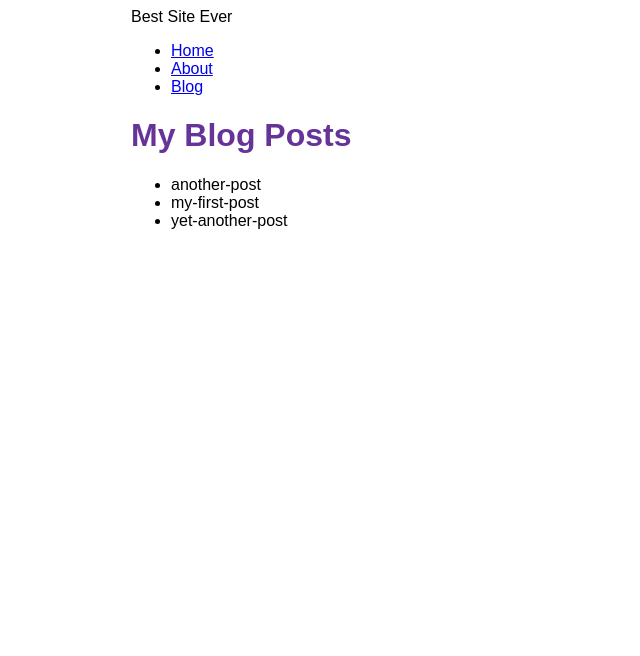
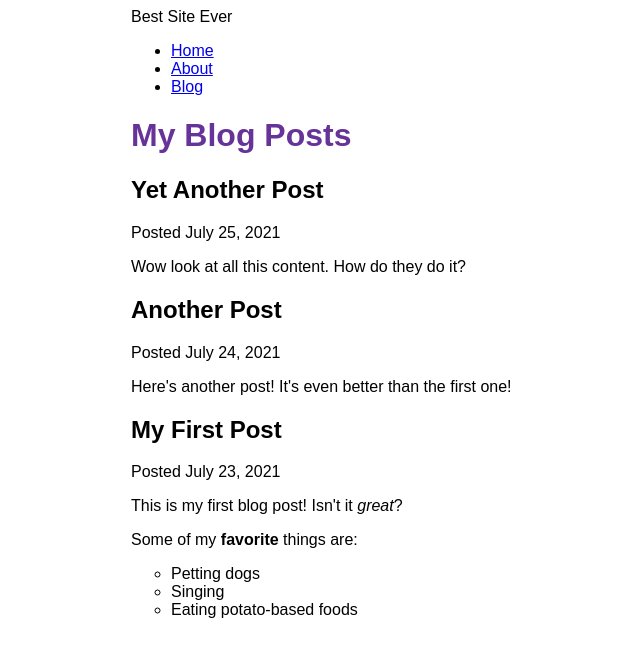
Before and after one commit to Nokrei/gatsby-practice, a Gatsby site: page /blog in a window 1280 px wide. Shown: the whole page, without its empty margins (259-899 px from the left). Built offline with nearby package versions, Linux system fonts and the light colour scheme; Gatsby itself is replaced by a stand-in of ours.

Commit message:
Add blog

```diff
--- a/blog/another-post.mdx
+++ b/blog/another-post.mdx
@@ -0,0 +1,6 @@
+---
+title: "Another Post"
+date: "2021-07-24"
+---
+
+Here's another post! It's even better than the first one!
--- a/blog/my-first-post.mdx
+++ b/blog/my-first-post.mdx
@@ -0,0 +1,12 @@
+---
+title: "My First Post"
+date: "2021-07-23"
+---
+
+This is my first blog post! Isn't it _great_?
+
+Some of my **favorite** things are:
+
+- Petting dogs
+- Singing
+- Eating potato-based foods
--- a/blog/yet-another-post.mdx
+++ b/blog/yet-another-post.mdx
@@ -0,0 +1,6 @@
+---
+title: "Yet Another Post"
+date: "2021-07-25"
+---
+
+Wow look at all this content. How do they do it?
--- a/gatsby-config.js
+++ b/gatsby-config.js
@@ -12,5 +12,6 @@
         path: `${__dirname}/blog`,
       },
     },
+    "gatsby-plugin-mdx",
   ],
 };
--- a/package.json
+++ b/package.json
@@ -14,8 +14,11 @@
     "clean": "gatsby clean"
   },
   "dependencies": {
+    "@mdx-js/mdx": "^1.6.22",
+    "@mdx-js/react": "^1.6.22",
     "gatsby": "^4.2.0",
     "gatsby-plugin-image": "^2.2.0",
+    "gatsby-plugin-mdx": "^3.7.0",
     "gatsby-plugin-sharp": "^4.2.0",
     "gatsby-source-filesystem": "^4.7.0",
     "react": "^17.0.1",
--- a/src/pages/blog.js
+++ b/src/pages/blog.js
@@ -1,12 +1,19 @@
 import * as React from "react";
 import { graphql } from "gatsby";
+import { MDXRenderer } from "gatsby-plugin-mdx";
 import Layout from "../components/layout";
 const BlogPage = ({ data }) => {
   return (
     <Layout pageTitle="My Blog Posts">
-      <ul>
-        {data.allFile.nodes.map((node) => {
-          return <li key={node.name}>{node.name}</li>;
+      <ul style={{ padding: "0" }}>
+        {data.allMdx.nodes.map((node) => {
+          return (
+            <article key={node.id}>
+              <h2>{node.frontmatter.title}</h2>
+              <p>Posted {node.frontmatter.date}</p>
+              <MDXRenderer>{node.body}</MDXRenderer>
+            </article>
+          );
         })}
       </ul>
     </Layout>
@@ -14,9 +21,14 @@
 };
 export const query = graphql`
   query {
-    allFile {
+    allMdx(sort: { fields: frontmatter___date, order: DESC }) {
       nodes {
-        name
+        frontmatter {
+          title
+          date(formatString: "MMMM DD, YYYY")
+        }
+        id
+        body
       }
     }
   }
```
Also changed, not shown: 1 other file.
